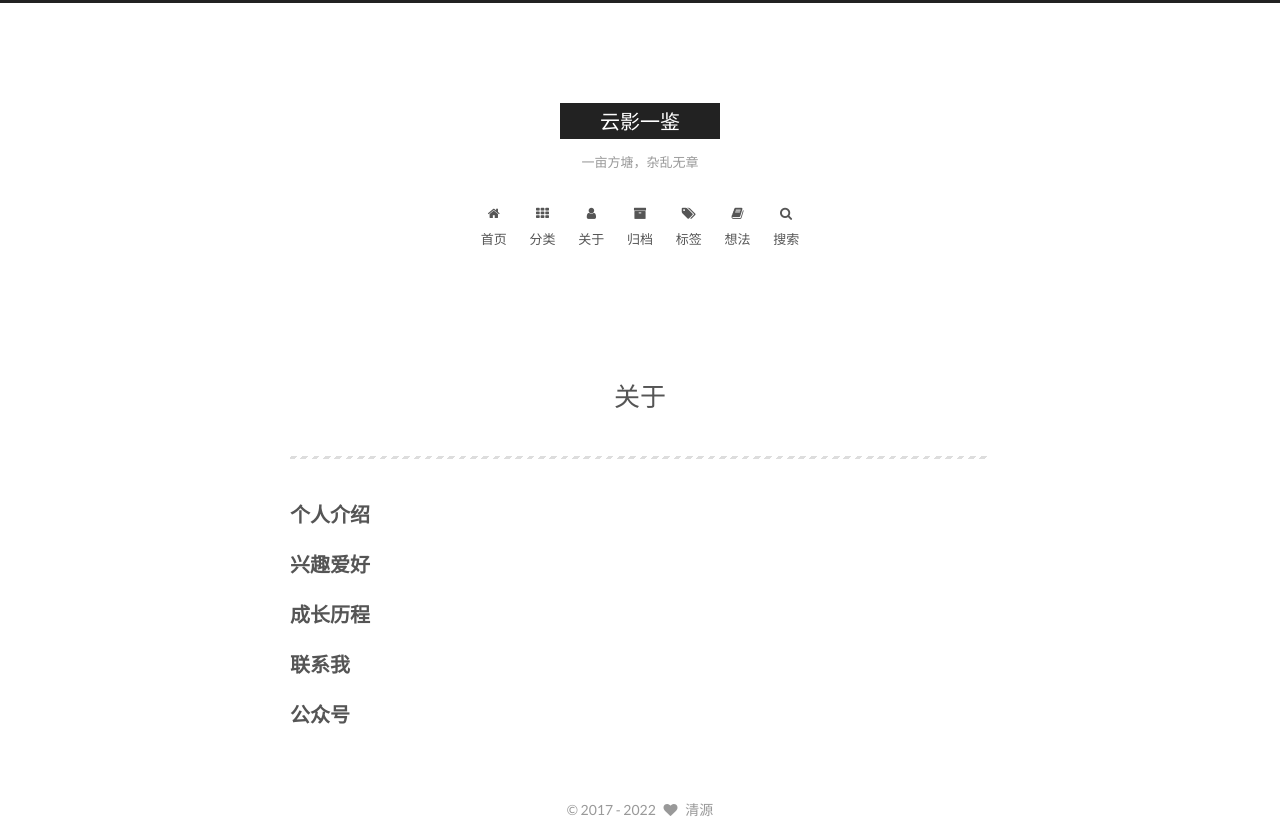
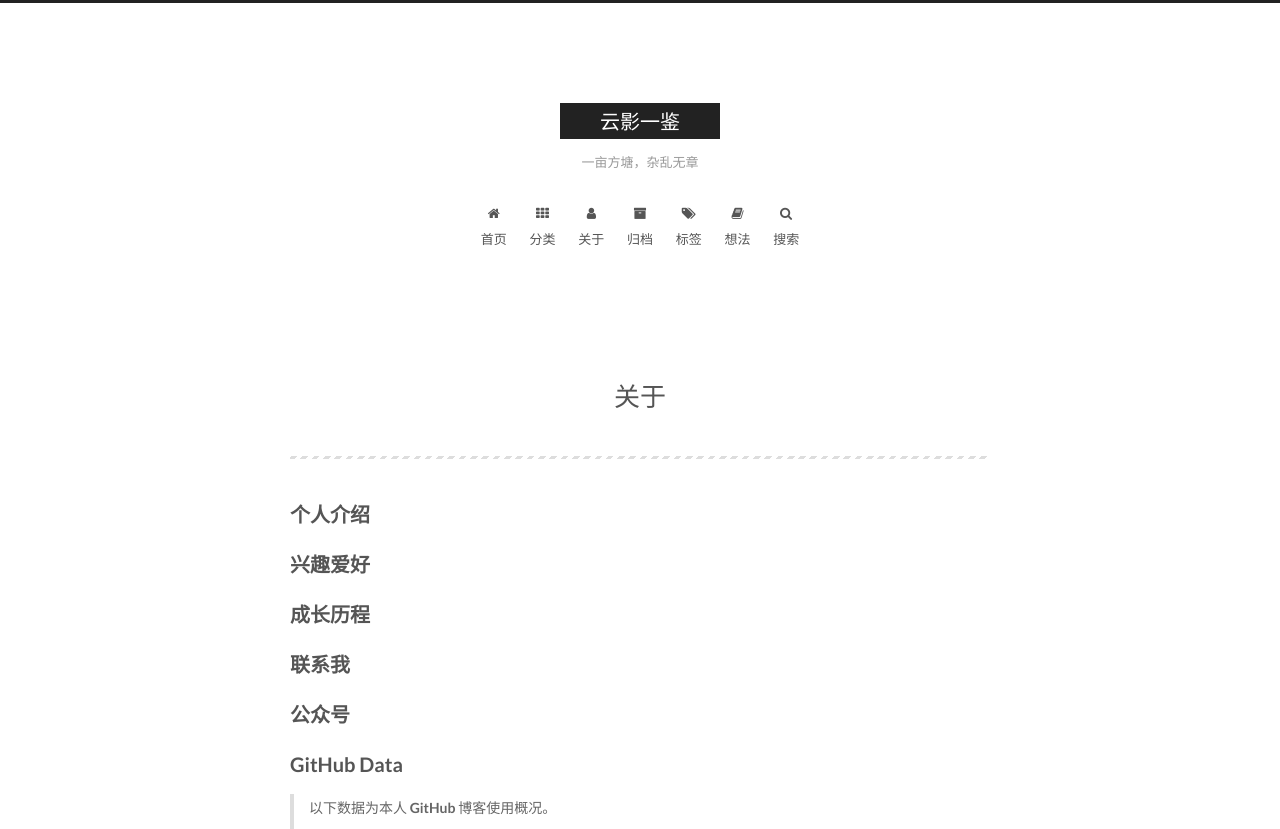
Before and after one commit to Kerwin0766/Kerwin0766.github.io, a Jekyll site: the page built from about/index.md, in a window 1280 px wide. Shown: the top 829 px of the page. Built offline with Jekyll 4.4.1, drawn with Linux system fonts in a browser that asks for light colours; comment, search, counter and statistics services are not loaded.

Commit message:
Update index.md

```diff
--- a/about/index.md
+++ b/about/index.md
@@ -13,3 +13,11 @@ type: about
 ## 联系我
 
 ## 公众号
+
+## GitHub Data
+> 以下数据为本人 **GitHub** 博客使用概况。
+### 项目概况
+[![Anurag's GitHub stats](https://github-readme-stats.vercel.app/api?username=Kerwin0766&show_icons=true&theme=radical)](https://github.com/Kerwin0766/github-readme-stats)
+
+### 语言频率
+[![Top Langs](https://github-readme-stats.vercel.app/api/top-langs/?username=Kerwin0766)](https://github.com/Kerwin0766/github-readme-stats&layout=compact)
```
